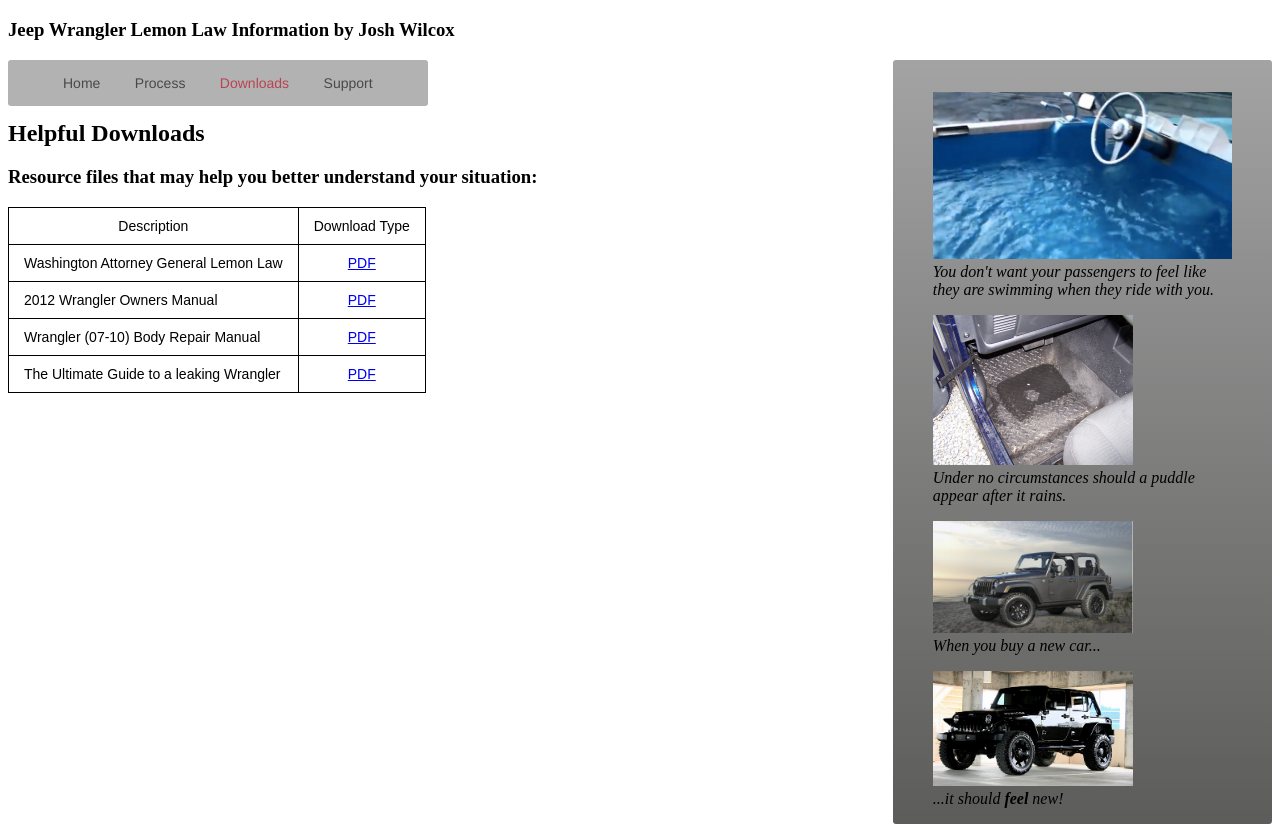
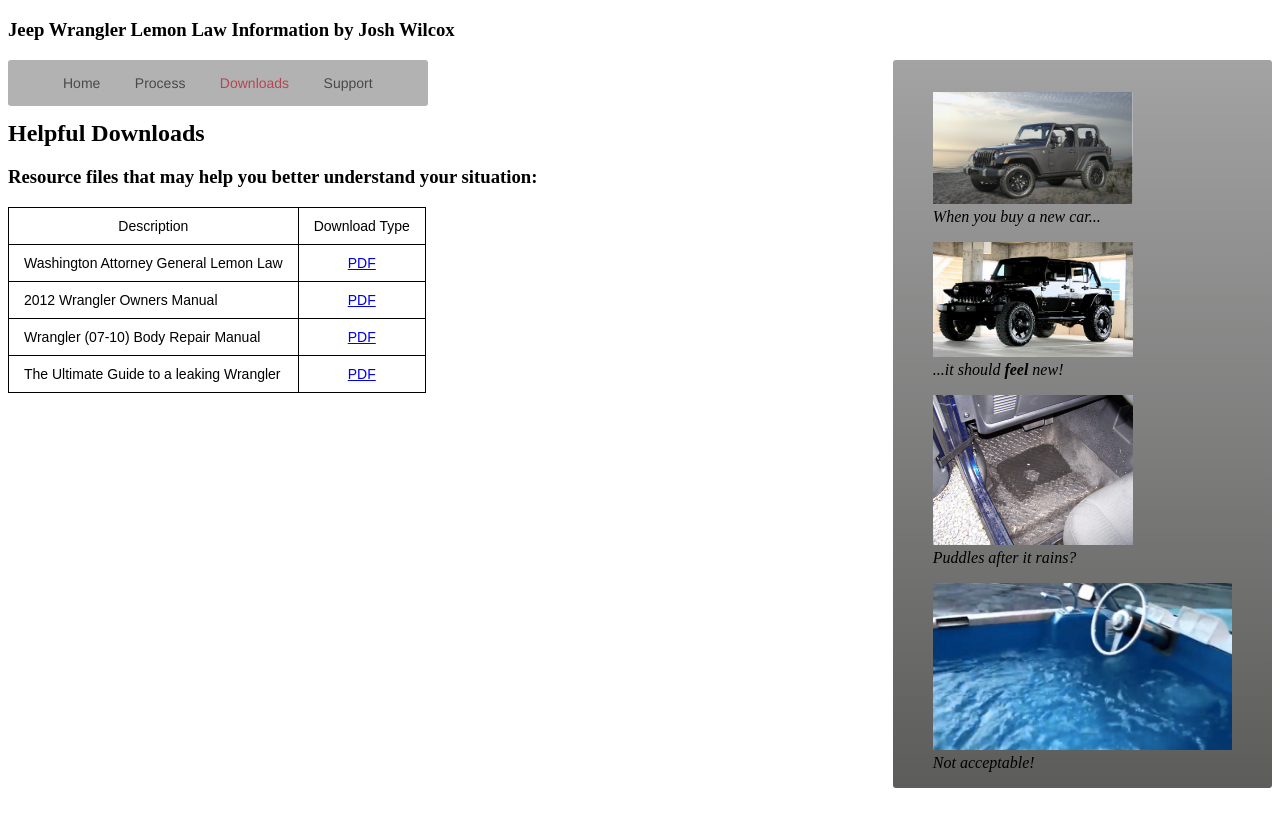
Before and after one commit to joshdavid1/EUP1, a plain HTML site: page downloads.html in a window 1280 px wide. Shown: the part 61-885 px from the top of the page. After the commit the page ends 849 px from the top, so only its background shows below. Drawn offline with Linux system fonts and the light colour scheme; a script that the page names is missing.

Commit message:
Made the aside content order match index.

```diff
--- a/downloads.html
+++ b/downloads.html
@@ -53,14 +53,14 @@
 			</section>
 			<aside>
 				<ul id="sidebar">
-					<li><img src="img/carpool.jpg" alt="a car made into a pool"></li>
-					You don't want your passengers to feel like they are swimming when they ride with you.
-					<li><img src="img/leak.jpg" alt="water on floor board" width="200"></li>
-					Under no circumstances should a puddle appear after it rains.
 					<li><img src="img/willys.jpg" alt="Jeep Wrangler Willy's two door" width="200"></li>
 					When you buy a new car...
 					<li><img src="img/wrangler.png" alt="black Jeep Wrangler Unlimited" width="200"></li>
 					...it should <strong>feel</strong> new!
+					<li><img src="img/leak.jpg" alt="water on floor board" width="200"></li>
+					Puddles after it rains?
+					<li><img src="img/carpool.jpg" alt="a car made into a pool"></li>
+					Not acceptable!
 				</ul>
 			</aside>
 		</div>
```
Also changed, not shown: process.html (+4 -4 lines), support.html (+4 -4 lines).
